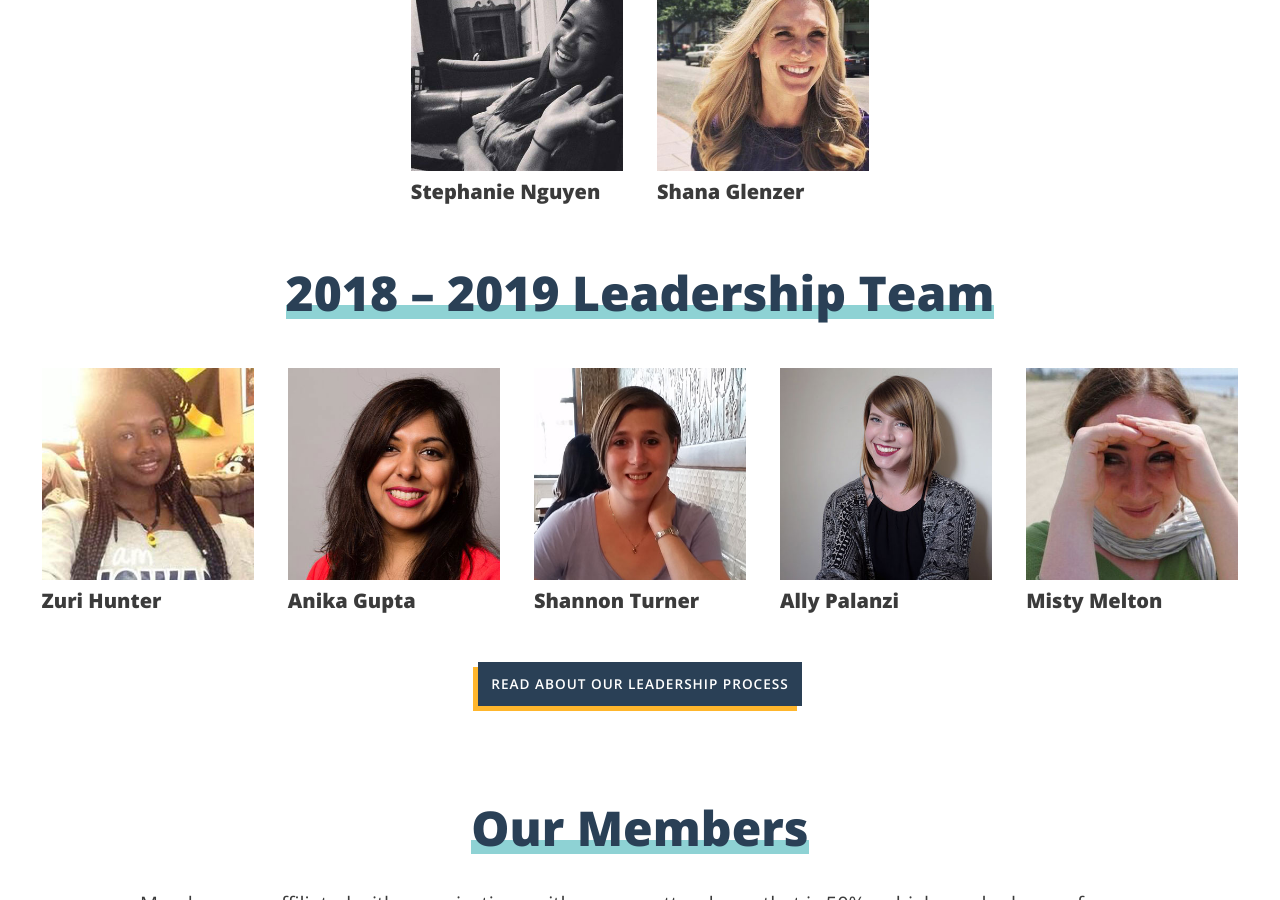
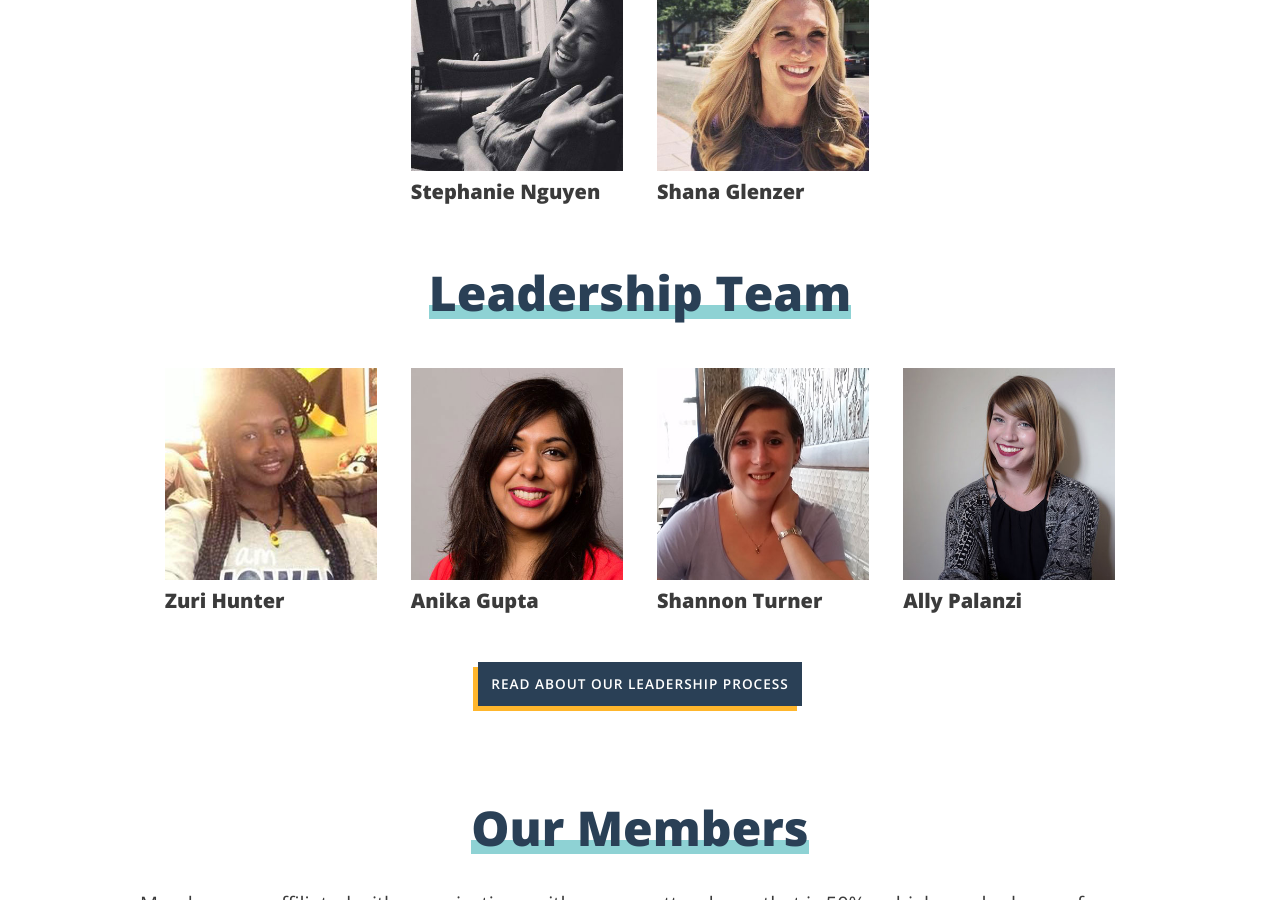
Before and after one commit to dcfemtech/dcfemtech.github.io, a Jekyll site: the page built from about.html, in a window 1280 px wide and 900 px high, scrolled down 1224 px. Built offline with Jekyll 4.4.1, drawn with Linux system fonts in a browser that asks for light colours.

Commit message:
Update about

```diff
--- a/about.html
+++ b/about.html
@@ -24,7 +24,7 @@ redirect_from:
   </div>
 </div>
 <div class="l-wrapper-large">
-  <h1><span class="main-headline">2018 &ndash; 2019 Leadership Team</span></h1>
+  <h1><span class="main-headline">Leadership Team</span></h1>
   <div class="m-award-winners">
     <ul>
       <li>
@@ -42,10 +42,6 @@ redirect_from:
       <li>
         <img src="assets/about/ally.jpg" aria-hidden>
         <h3><a href="https://twitter.com/mylifeasalllly">Ally Palanzi</a></h3>
-      </li>
-      <li>
-        <img src="assets/about/misty.jpg" aria-hidden>
-        <h3><a href="https://twitter.com/mistymelton">Misty Melton</a></h3>
       </li>
     </ul>
   </div>
```
